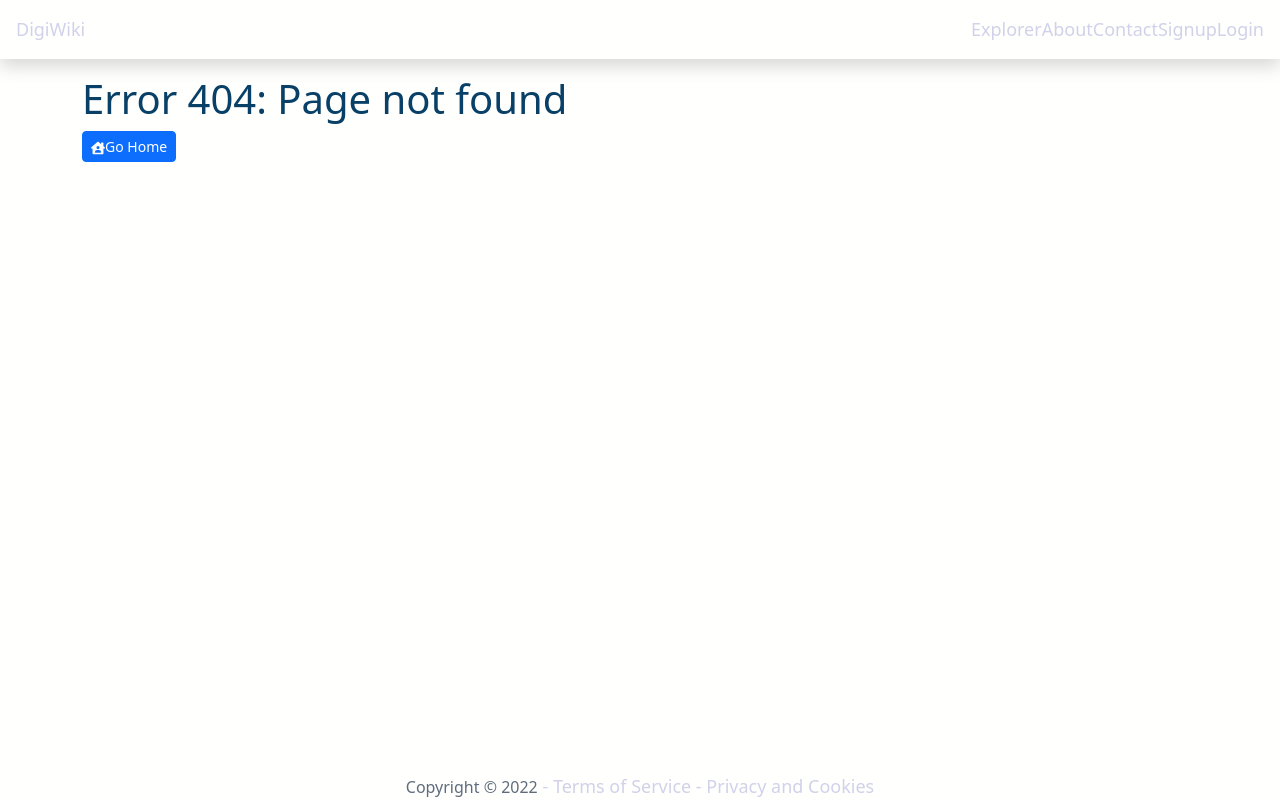
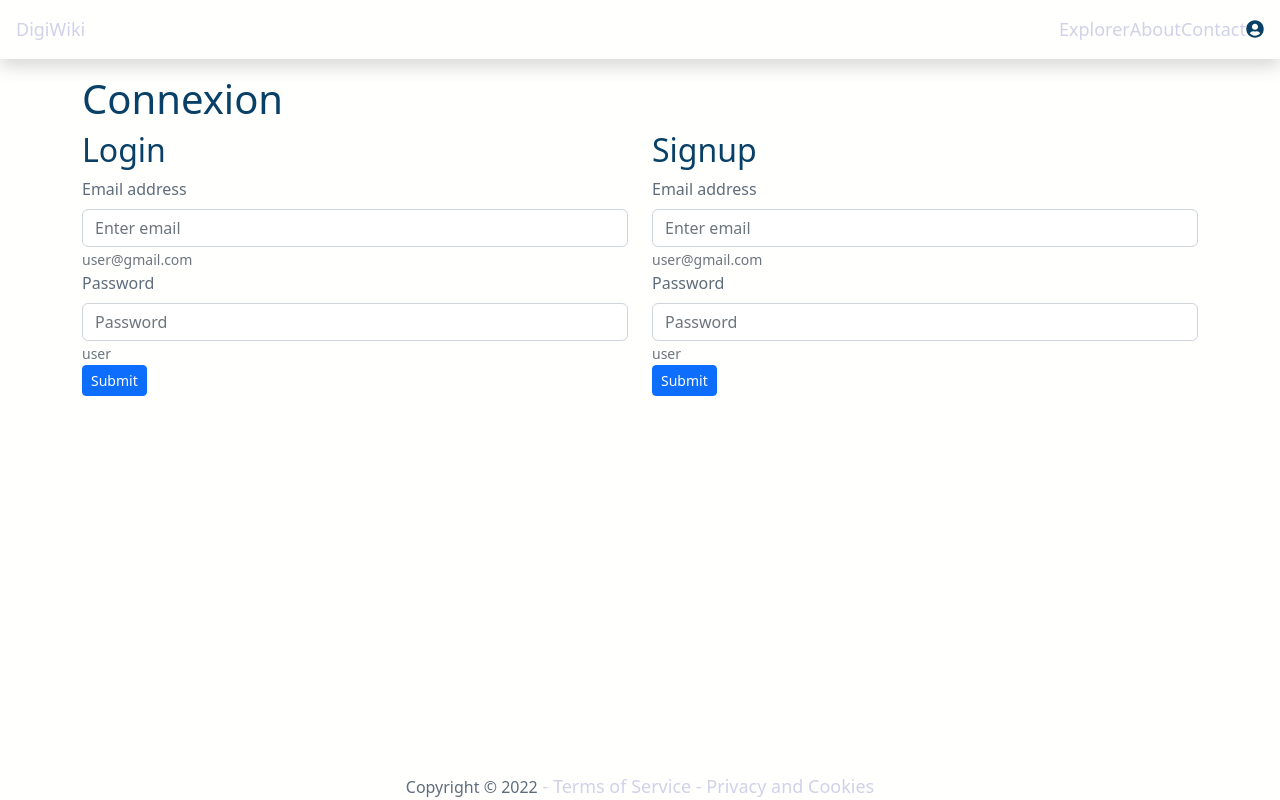
Before and after one commit to AlexisChup/digiwiki, a React (Create React App) app in the folder apps/front-react/: page /auth in a window 1280 px wide. Before the commit this address had no page. Built offline with nearby package versions, Linux system fonts and the light colour scheme; the HTML template or start-up script is replaced by a standard one.

Commit message:
Add login and signup into the same page

```diff
--- /dev/null
+++ b/apps/front-react/src/common/generic/auth/Auth.jsx
@@ -0,0 +1,24 @@
+import React from "react";
+import "./Auth.css";
+import Login from "../login/Login";
+import Signup from "../signup/Signup";
+
+export default function Auth() {
+  return (
+    <div className="container ">
+      <div className="row justify-content-center">
+        <div>
+          <h1>Connexion</h1>
+        </div>
+      </div>
+      <div className="row">
+        <div className="col">
+          <Login />
+        </div>
+        <div className="col">
+          <Signup />
+        </div>
+      </div>
+    </div>
+  );
+}
--- a/apps/front-react/src/common/generic/header/Header.jsx
+++ b/apps/front-react/src/common/generic/header/Header.jsx
@@ -1,13 +1,14 @@
 import "./Header.css";
 import { NavLink } from "react-router-dom";
 import { useSelector } from "react-redux";
+import { FaUserCircle } from "react-icons/fa";
 
 export default function Header() {
   const { isAuthenticated } = useSelector((state) => state.auth);
 
   return (
     <header>
-      <nav className="d-flex justify-content-between flex-row p-3 shadow mb-3">
+      <nav className="d-flex justify-content-between align-content-center flex-row p-3 shadow mb-3">
         <div className="ml-3">
           <NavLink
             to=""
@@ -58,29 +59,19 @@ export default function Header() {
                   isActive ? "navbar-navlink-active" : "navbar-navlink"
                 }
               >
-                Dashboard
+                <FaUserCircle className="mb-1" />
               </NavLink>
             </div>
           ) : (
             <>
               <div className="ml-2">
                 <NavLink
-                  to="signup"
+                  to="auth"
                   className={({ isActive }) =>
                     isActive ? "navbar-navlink-active" : "navbar-navlink"
                   }
                 >
-                  Signup
-                </NavLink>
-              </div>
-              <div className="ml-2">
-                <NavLink
-                  to="login"
-                  className={({ isActive }) =>
-                    isActive ? "navbar-navlink-active" : "navbar-navlink"
-                  }
-                >
-                  Login
+                  <FaUserCircle className="mb-1" />
                 </NavLink>
               </div>
             </>
--- a/apps/front-react/src/common/generic/login/Login.jsx
+++ b/apps/front-react/src/common/generic/login/Login.jsx
@@ -61,9 +61,8 @@ export default function Login() {
   };
 
   return (
-    <Container>
+    <div>
       <Row className="justify-content-center">
-        <Col md={6}>
         <div>
           <h2>Login</h2>
         </div>
@@ -108,8 +107,7 @@ export default function Login() {
             Submit
           </Button>
         </Form>
-        </Col>
       </Row>
-    </Container>
+    </div>
   );
 }
--- a/apps/front-react/src/common/generic/signup/Signup.jsx
+++ b/apps/front-react/src/common/generic/signup/Signup.jsx
@@ -61,9 +61,8 @@ export default function Signup() {
   };
 
   return (
-    <Container>
+    <div>
       <Row className="justify-content-center">
-        <Col md={6}>
         <div>
           <h2>Signup</h2>
         </div>
@@ -95,10 +94,7 @@ export default function Signup() {
               onChange={(e) => handleFormLogin("password", e.target.value)}
               value={formLogin.password}
             />
-              <small
-                id="register-password-help"
-                className="form-text text-muted"
-              >
+            <small id="register-password-help" className="form-text text-muted">
               user
             </small>
           </Form.Group>
@@ -111,8 +107,7 @@ export default function Signup() {
             Submit
           </Button>
         </Form>
-        </Col>
       </Row>
-    </Container>
+    </div>
   );
 }
--- a/apps/front-react/src/routes/IndexRoutes.jsx
+++ b/apps/front-react/src/routes/IndexRoutes.jsx
@@ -17,6 +17,7 @@ import Categories from "../common/categories/Categories";
 import SubCategories from "../common/sub-categories/SubCategories";
 import Tools from "../common/tools/Tools";
 import Tool from "../common/tool/Tool";
+import Auth from "../common/generic/auth/Auth";
 
 export default function IndexRoutes() {
   const { isAuthenticated } = useSelector((state) => state.auth);
@@ -34,8 +35,16 @@ export default function IndexRoutes() {
         />
         <Route path="about" element={<About />} />
         <Route path="contact" element={<Contact />} />
-        <Route path="signup" element={<Signup />} />
-        <Route path="login" element={<Login />} />
+        <Route
+          path="auth"
+          element={
+            isAuthenticated ? (
+              <Navigate to="/dashboard" state="From Auth" />
+            ) : (
+              <Auth />
+            )
+          }
+        />
         <Route
           path="dashboard"
           element={
```
Also changed, not shown: apps/front-react/src/common/generic/auth/Auth.css (added). Lines whose indentation alone changed are shown as unchanged.
